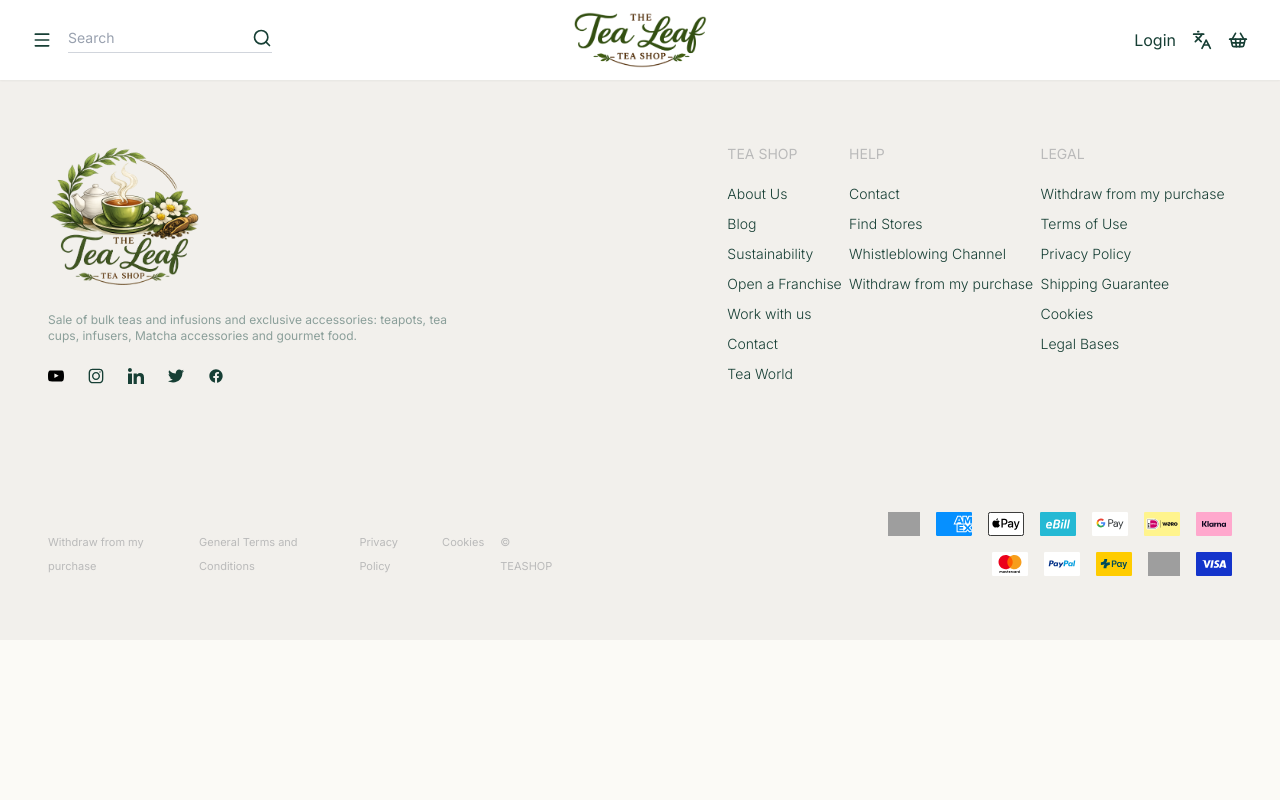
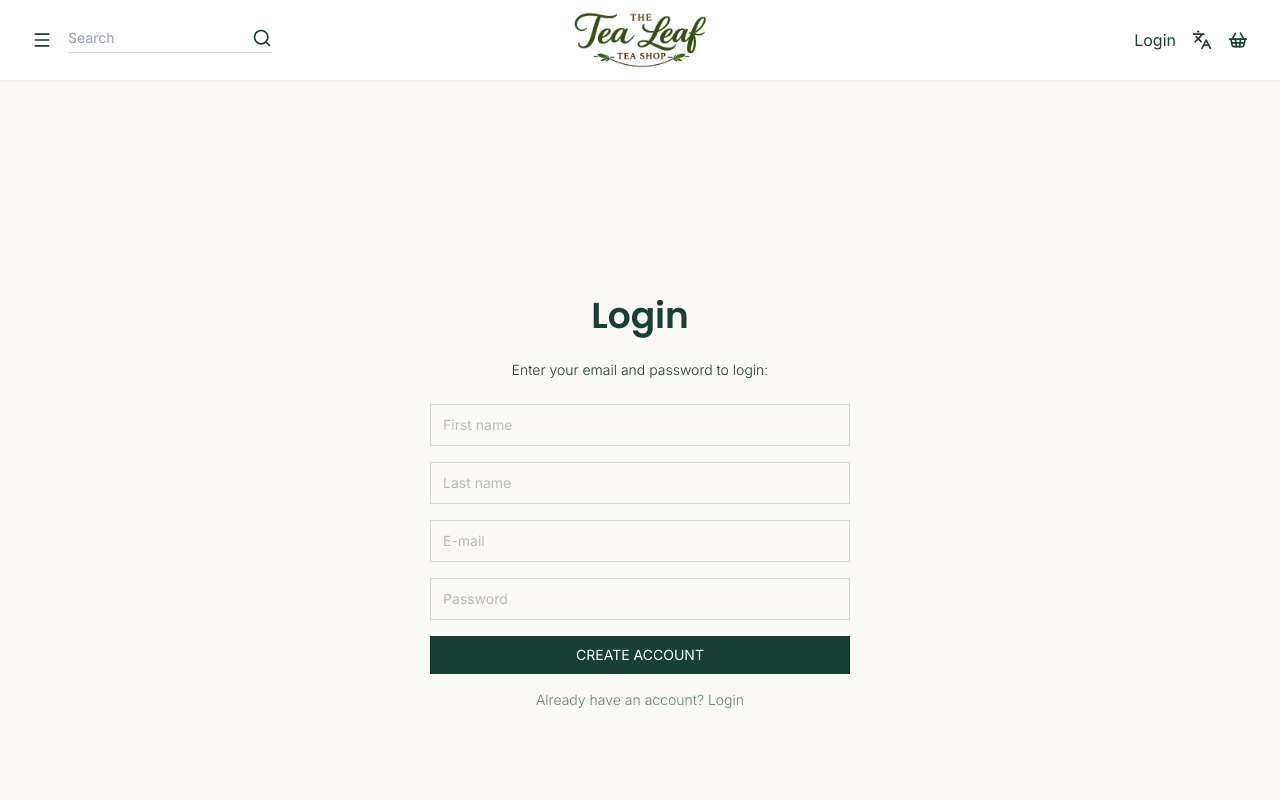
Before and after one commit to easazade/teashop, a React (Vite) app: page /signup in a window 1280 px wide. Shown: the top 800 px of the page. Built offline with nearby package versions, Linux system fonts and the light colour scheme; grey boxes are pictures that could not be loaded.

Commit message:
Working on SignUpPage

```diff
--- a/src/pages/Home/components/Slider.tsx
+++ b/src/pages/Home/components/Slider.tsx
@@ -27,7 +27,7 @@ export function Slider() {
   const currentImage = images[currentIndex]
 
   return (
-    <div className={'bg-placeholder relative h-80 w-full cursor-pointer overflow-hidden md:h-160'}>
+    <div className={'bg-placeholder relative h-80 w-full cursor-pointer overflow-hidden md:h-168'}>
       {/* NOTE: AnimatePresence component checks the tree and if a motion component is either removed or its key is changed it
                 will keep it in the // tree run its exit animation (if defined) then it will remove it from tree */}
       <AnimatePresence initial={false}>
--- a/src/pages/auth/SignUpPage.tsx
+++ b/src/pages/auth/SignUpPage.tsx
@@ -1,5 +1,56 @@
+import { useState } from 'react'
+import AppButton from '../../components/AppButton'
+import AppInput from '../../components/AppInput'
 import { PageLayout } from '../PageLayout'
 
 export default function SignUpPage() {
-  return <PageLayout title="Sign Up"></PageLayout>
+  const [firstName, setFirstName] = useState('')
+  const [lastName, setLastName] = useState('')
+  const [email, setEmail] = useState('')
+  const [password, setPassword] = useState('')
+
+  return (
+    <PageLayout title="Login" className="gap-4 p-54">
+      <h1>Login</h1>
+      <p className="mt-2 mb-2 text-sm font-light">Enter your email and password to login:</p>
+      <AppInput
+        placeholder={'First name'}
+        minWidth={420}
+        value={firstName}
+        onChange={(input) => setFirstName(input.target.value)}
+      />
+      <AppInput
+        placeholder={'Last name'}
+        minWidth={420}
+        value={lastName}
+        onChange={(input) => setLastName(input.target.value)}
+      />
+      <AppInput
+        placeholder={'E-mail'}
+        minWidth={420}
+        type="email"
+        value={email}
+        onChange={(input) => setEmail(input.target.value)}
+      />
+      <AppInput
+        placeholder={'Password'}
+        minWidth={420}
+        type="password"
+        value={password}
+        onChange={(input) => setPassword(input.target.value)}
+      />
+
+      <AppButton
+        label="Create account"
+        minWidth={420}
+        className="mt-2"
+        onClick={() => {
+          alert(`Email is ${email} & Password is ${password}`)
+        }}
+      />
+      <span className="text-primary-light hover:text-primary cursor-pointer text-sm font-light">
+        Already have an account? Login
+      </span>
+    </PageLayout>
+  )
 }
```
